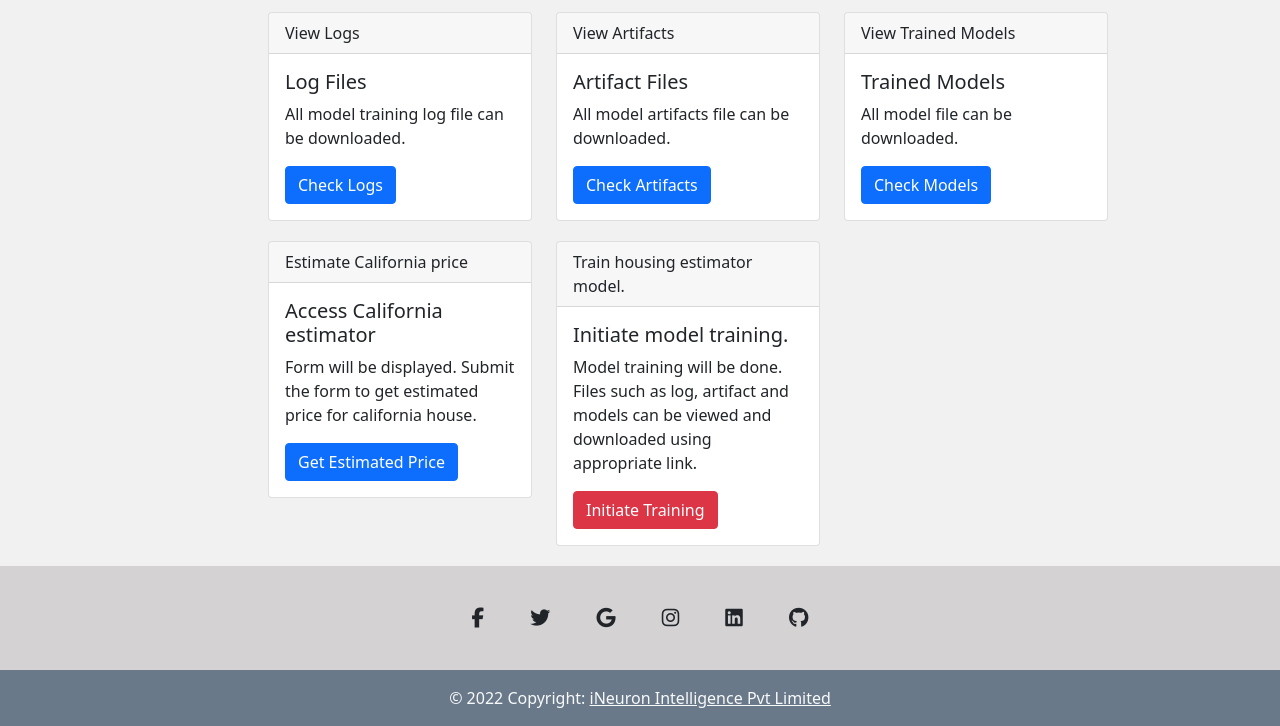
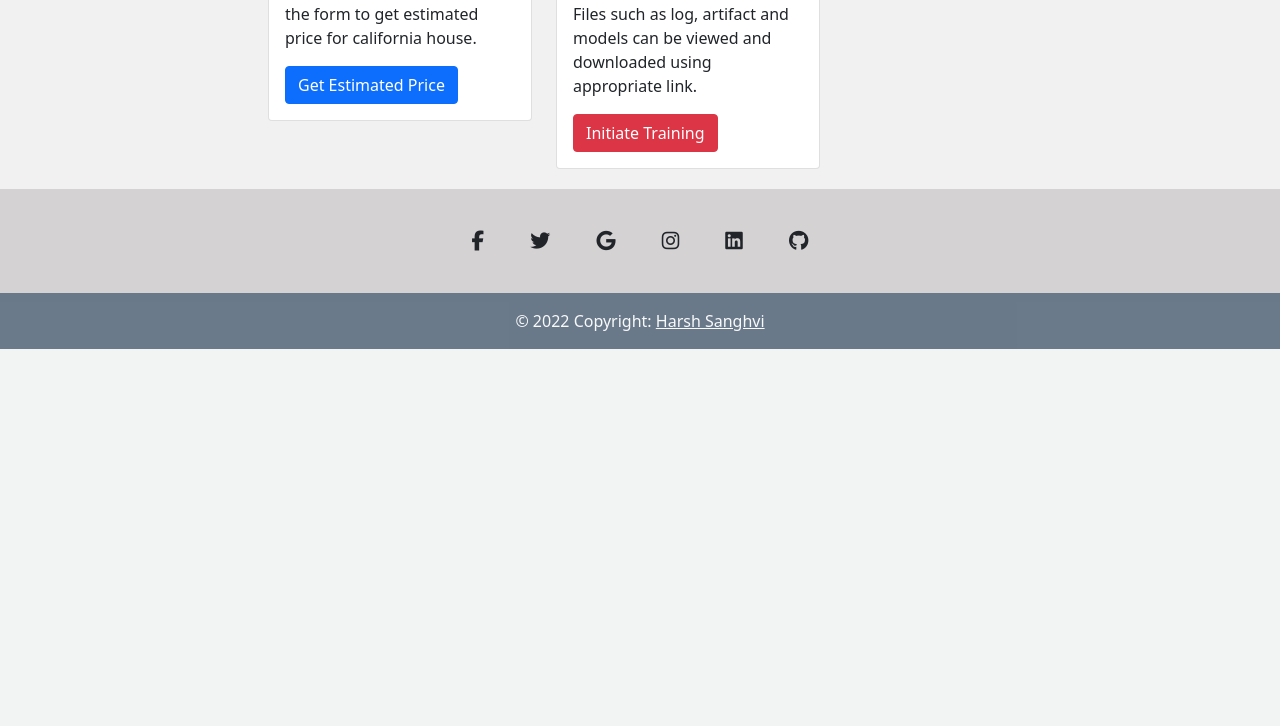
Before and after one commit to harshsanghvi41/Real-Estate-Price-Prediction, a Flask app: page / in a window 1280 px wide. Shown: the part 461-1187 px from the top of the page. After the commit the page ends 810 px from the top, so only its background shows below. Run offline with Flask 2, Linux system fonts and the light colour scheme; parts of the project's set-up code (start-up, migrations or seed data) failed here and were passed over; some libraries are stand-ins or nearby versions.

Commit message:
pipeline completed

```diff
--- a/templates/header.html
+++ b/templates/header.html
@@ -165,7 +165,7 @@ table-layout: fixed;
         <!-- Copyright -->
         <div class="text-center text-light p-3" style="background-color: rgba(3, 36, 67, 0.504);">
             © 2022 Copyright:
-            <a class="text-light" href="https://ineuron.ai/">iNeuron Intelligence Pvt Limited</a>
+            <a class="text-light" href="https://github.com/harshsanghvi41"> Harsh Sanghvi</a>
         </div>
         <!-- Copyright -->
     </footer>
--- a/templates/index.html
+++ b/templates/index.html
@@ -11,22 +11,22 @@
 <div class="row">
     <div class="col-md-12 col-lg-12 col-sm-12"  style="margin-bottom:20px;">
         <div class="row">
-            <div class="col-md-8">
+         <!--   <div class="col-md-8">
         <div class="card">
-            <div class="card-header">
-                Want to learn project like this.
-            </div>
-            <div class="card-body">
+           <div class="card-header">
+                Housing Price Estimation
+            </div> -->
+           <!-- <div class="card-body">
 
-                <h5 class="card-title">Check Full stack data science at iNeuron portal.</h5>
-                <p class="card-text">Full-stack data science course is a live mentor-led job guaranteed certification program with a full-time one-year internship provided by iNeuron, in this course you will learn the entire stack required to work in the data science, data analytics, and big data domain, including machine learning, deep learning, computer vision NLP and Big data including MLOps and cloud infrastructure, along with real-time industry projects and product development with the iNeuron product development team, which will enable you to contribute on various levels.</p>
+              <h5 class="card-title">Check Full stack data science at iNeuron portal.</h5>
+            <p class="card-text">Full-stack data science course is a live mentor-led job guaranteed certification program with a full-time one-year internship provided by iNeuron, in this course you will learn the entire stack required to work in the data science, data analytics, and big data domain, including machine learning, deep learning, computer vision NLP and Big data including MLOps and cloud infrastructure, along with real-time industry projects and product development with the iNeuron product development team, which will enable you to contribute on various levels.</p>
                 <a class="btn btn-success" target="_blank" href="https://courses.ineuron.ai/Full-Stack-Data-Science-Bootcamp?campaign=affiliate&coupon_code=FZYHXMNX">Check Course</a>
             </div>
         </div>
         </div>
         <div class="col-md-4">
             <iframe  style = "width:100%;height:100%" src="https://www.youtube.com/embed/42IQIKMSukY" title="YouTube video player" frameborder="0" allow="accelerometer; autoplay; clipboard-write; encrypted-media; gyroscope; picture-in-picture" allowfullscreen></iframe>
-            </div>
+            </div> -->
 
 
         </div>
```
Also changed, not shown: 1 other file.
